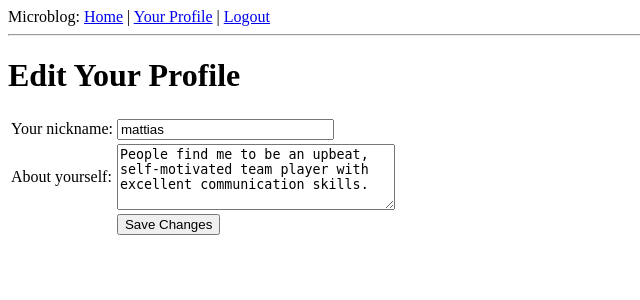
After one commit to mattiasgonday/microblog, a Flask app: page /edit in a window 1280 px wide. The commit adds this page. Shown: the top 300 px of the page, without its empty margins (0-640 px from the left). Run offline with Flask 2, Linux system fonts and the light colour scheme; a user stored in the database is signed in; data comes from the database, SQL or seed files in the repository; both versions use the stored data as it was after the commit.

Commit message:
Adds profile page and avatars

```diff
--- a/app/forms.py
+++ b/app/forms.py
@@ -1,6 +1,10 @@
 from flask_wtf import Form
-from wtforms import StringField, BooleanField
-from wtforms.validators import DataRequired
+from wtforms import StringField, BooleanField, TextAreaField
+from wtforms.validators import DataRequired, Length
+
+class EditForm(Form):
+    nickname = StringField('nickname', validators=[DataRequired()])
+    about_me = TextAreaField('about_me', validators=[Length(min=0, max=140)])
 
 class LoginForm(Form):
     openid = StringField('openid', validators=[DataRequired()])
--- a/app/models.py
+++ b/app/models.py
@@ -1,10 +1,16 @@
 from app import db
+from hashlib import md5
 
 class User(db.Model):
-    id       = db.Column(db.Integer, primary_key=True)
-    nickname = db.Column(db.String(64), index=True, unique=True)
-    email    = db.Column(db.String(128), index=True, unique=True)
-    posts    = db.relationship('Post', backref='author', lazy='dynamic')
+    id        = db.Column(db.Integer, primary_key=True)
+    nickname  = db.Column(db.String(64), index=True, unique=True)
+    email     = db.Column(db.String(128), index=True, unique=True)
+    posts     = db.relationship('Post', backref='author', lazy='dynamic')
+    about_me  = db.Column(db.String(140))
+    last_seen = db.Column(db.DateTime)
+
+    def avatar(self, size):
+        return 'http://www.gravatar.com/avatar/%s?d=retro&s=%d' % (md5(self.email.encode('utf-8')).hexdigest(), size)
 
     @property
     def is_authenticated(self):
--- a/app/templates/base.html
+++ b/app/templates/base.html
@@ -10,6 +10,7 @@
     <div>Microblog:
       <a href="{{ url_for('index') }}">Home</a>
       {% if g.user.is_authenticated %}
+      | <a href="{{ url_for('user', nickname=g.user.nickname) }}">Your Profile</a>
       | <a href="{{ url_for('logout') }}">Logout</a>
       {% endif %}
     </div>
--- /dev/null
+++ b/app/templates/edit.html
@@ -0,0 +1,23 @@
+<!-- extend base layout -->
+{% extends "base.html" %}
+
+{% block content %}
+  <h1>Edit Your Profile</h1>
+  <form action="" method="post" name="edit">
+    {{form.hidden_tag()}}
+    <table>
+      <tr>
+        <td>Your nickname:</td>
+        <td>{{ form.nickname(size=24) }}</td>
+      </tr>
+      <tr>
+        <td>About yourself:</td>
+        <td>{{ form.about_me(cols=32, rows=4) }}</td>
+      </tr>
+      <tr>
+        <td></td>
+        <td><input type="submit" value="Save Changes"></td>
+      </tr>
+    </table>
+  </form>
+{% endblock%}
--- /dev/null
+++ b/app/templates/post.html
@@ -0,0 +1,6 @@
+<table>
+  <tr valign="top">
+    <td><img src="{{ post.author.avatar(50) }}"></td>
+    <td><i>{{ post.author.nickname }} says:</i><br>{{ post.body }}</td>
+  </tr>
+</table>
--- a/app/views.py
+++ b/app/views.py
@@ -1,10 +1,41 @@
 from flask import render_template, flash, redirect, session, url_for, request, g
 from flask_login import login_user, logout_user, current_user, login_required
 from app import app, db, lm, old
-from .forms import LoginForm
+from .forms import LoginForm, EditForm
 from .models import User
+from datetime import datetime
 
 # index view function suppressed for brevity
+@app.route('/edit', methods=['GET', 'POST'])
+@login_required
+def edit():
+    form = EditForm()
+    if form.validate_on_submit():
+        g.user.nickname = form.nickname.data
+        g.user.about_me = form.about_me.data
+        db.session.add(g.user)
+        db.session.commit()
+        flash('Your changes have been saved.')
+        return redirect(url_for('edit'))
+    else:
+        form.nickname.data = g.user.nickname
+        form.about_me.data = g.user.about_me
+    return render_template('edit.html', form=form)
+
+@app.route('/user/<nickname>')
+@login_required
+def user(nickname):
+    user = User.query.filter_by(nickname=nickname).first()
+    if user == None:
+        flash('User %s not found.' % nickname)
+        return redirect(url_for('index'))
+    posts = [
+        {'author': user, 'body': 'Test post #1'},
+        {'author': user, 'body': 'Test post #2'}
+    ]
+    return render_template('user.html',
+                           user=user,
+                           posts=posts)
 
 @app.route('/logout')
 def logout():
@@ -14,6 +45,10 @@ def logout():
 @app.before_request
 def before_request():
     g.user = current_user
+    if g.user.is_authenticated:
+        g.user.last_seen = datetime.utcnow()
+        db.session.add(g.user)
+        db.session.commit()
 
 @old.after_login
 def after_login(resp):
```
Also changed, not shown: app/templates/user.html (added, +20 -0 lines), db_repository/versions/003_migration.py (added, +31 -0 lines), app.db.
